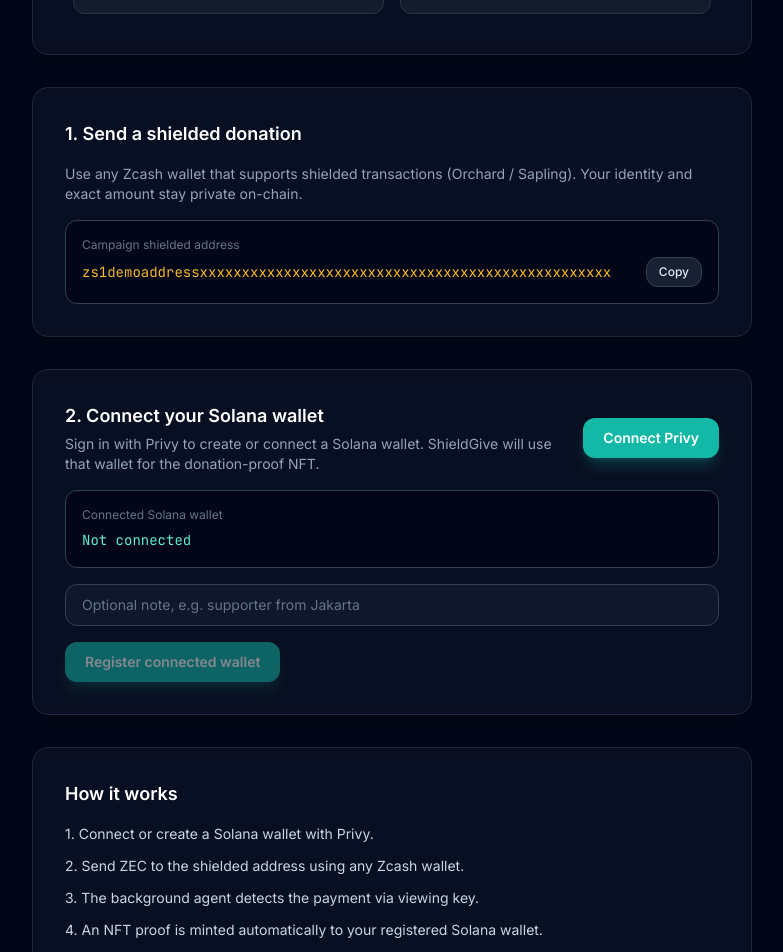
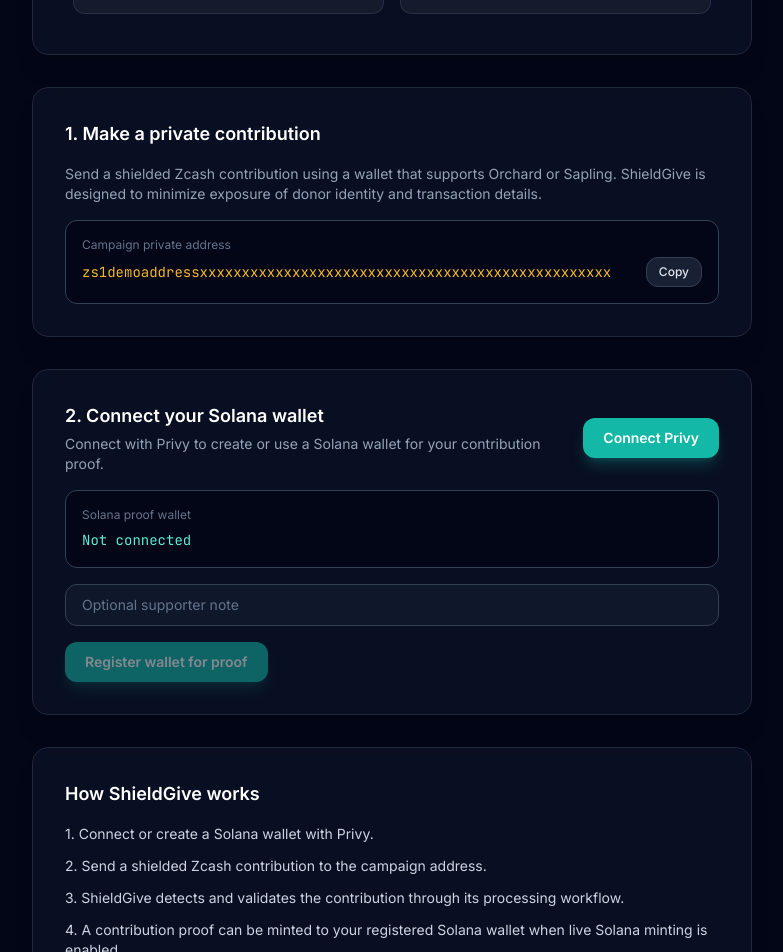
Before and after one commit to wadezigh96/ShieldGive, a React (Vite) app in the folder frontend/: page / in a window 1280 px wide. Shown: the part 400-1352 px from the top of the page, without its empty margins (248-1031 px from the left). Built offline with nearby package versions, Linux system fonts and the light colour scheme; no server answers.

Commit message:
copy: refresh ShieldGive product UI language

```diff
--- a/frontend/src/pages/CampaignPage.tsx
+++ b/frontend/src/pages/CampaignPage.tsx
@@ -39,7 +39,7 @@
     setMessage(null);
     try {
       await api.register(wallet.trim(), note.trim() || undefined);
-      setMessage({ type: "success", text: "Privy wallet registered. You can now send a shielded donation — the agent will mint your NFT automatically." });
+      setMessage({ type: "success", text: "Wallet registered. Your contribution can now be associated with a Solana proof when live minting is enabled." });
       setNote("");
     } catch (err) {
       setMessage({ type: "error", text: err instanceof Error ? err.message : "Registration failed" });
@@ -59,7 +59,7 @@
   return (
     <div className="mx-auto max-w-3xl px-4 sm:px-6 py-10 space-y-8">
       <section className="card p-8 sm:p-10">
-        <p className="text-xs font-medium uppercase tracking-wider text-shield-400 mb-2">Live Campaign</p>
+        <p className="text-xs font-medium uppercase tracking-wider text-shield-400 mb-2">Active Campaign</p>
         <h1 className="text-2xl sm:text-3xl font-bold text-white tracking-tight">{campaign.title}</h1>
         <p className="mt-3 text-slate-300 leading-relaxed">{campaign.description}</p>
         <div className="mt-8 grid grid-cols-2 gap-4">
@@ -75,10 +75,10 @@
       </section>
 
       <section className="card p-6 sm:p-8 space-y-4">
-        <h2 className="text-lg font-semibold text-white">1. Send a shielded donation</h2>
-        <p className="text-sm text-slate-400">Use any Zcash wallet that supports shielded transactions (Orchard / Sapling). Your identity and exact amount stay private on-chain.</p>
+        <h2 className="text-lg font-semibold text-white">1. Make a private contribution</h2>
+        <p className="text-sm text-slate-400">Send a shielded Zcash contribution using a wallet that supports Orchard or Sapling. ShieldGive is designed to minimize exposure of donor identity and transaction details.</p>
         <div className="rounded-xl bg-slate-950 border border-slate-700 p-4">
-          <p className="text-xs text-slate-500 mb-1">Campaign shielded address</p>
+          <p className="text-xs text-slate-500 mb-1">Campaign private address</p>
           <div className="flex items-center gap-2">
             <code className="flex-1 break-all text-sm font-mono text-zcash-gold">{campaign.shieldedAddress}</code>
             <button onClick={copyAddress} className="btn-secondary shrink-0 text-xs py-1.5 px-3">{copied ? "Copied" : "Copy"}</button>
@@ -90,34 +90,34 @@
         <div className="flex items-center justify-between gap-4">
           <div>
             <h2 className="text-lg font-semibold text-white">2. Connect your Solana wallet</h2>
-            <p className="mt-1 text-sm text-slate-400">Sign in with Privy to create or connect a Solana wallet. ShieldGive will use that wallet for the donation-proof NFT.</p>
+            <p className="mt-1 text-sm text-slate-400">Connect with Privy to create or use a Solana wallet for your contribution proof.</p>
           </div>
           {authenticated ? <button type="button" onClick={logout} className="btn-secondary shrink-0">Disconnect</button> : <button type="button" onClick={login} className="btn-primary shrink-0">Connect Privy</button>}
         </div>
         <div className="rounded-xl bg-slate-950 border border-slate-700 p-4">
-          <p className="text-xs text-slate-500 mb-1">Connected Solana wallet</p>
+          <p className="text-xs text-slate-500 mb-1">Solana proof wallet</p>
           <code className="break-all text-sm font-mono text-shield-300">{wallet || "Not connected"}</code>
         </div>
         <form onSubmit={handleRegister} className="space-y-4">
-          <input className="input" placeholder="Optional note, e.g. supporter from Jakarta" value={note} onChange={(e) => setNote(e.target.value)} />
+          <input className="input" placeholder="Optional supporter note" value={note} onChange={(e) => setNote(e.target.value)} />
           {message && (
             <div className={"rounded-xl px-4 py-3 text-sm " + (message.type === "success" ? "bg-shield-500/10 text-shield-300 border border-shield-500/30" : "bg-red-500/10 text-red-300 border border-red-500/30")}>
               {message.text}
             </div>
           )}
           <button type="submit" disabled={registering || !wallet} className="btn-primary w-full sm:w-auto">
-            {registering ? "Registering…" : "Register connected wallet"}
+            {registering ? "Registering…" : "Register wallet for proof"}
           </button>
         </form>
       </section>
 
       <section className="card p-6 sm:p-8">
-        <h2 className="text-lg font-semibold text-white mb-4">How it works</h2>
+        <h2 className="text-lg font-semibold text-white mb-4">How ShieldGive works</h2>
         <ol className="space-y-3 text-sm text-slate-300">
           <li>1. Connect or create a Solana wallet with Privy.</li>
-          <li>2. Send ZEC to the shielded address using any Zcash wallet.</li>
-          <li>3. The background agent detects the payment via viewing key.</li>
-          <li>4. An NFT proof is minted automatically to your registered Solana wallet.</li>
+          <li>2. Send a shielded Zcash contribution to the campaign address.</li>
+          <li>3. ShieldGive detects and validates the contribution through its processing workflow.</li>
+          <li>4. A contribution proof can be minted to your registered Solana wallet when live Solana minting is enabled.</li>
         </ol>
       </section>
     </div>
```
